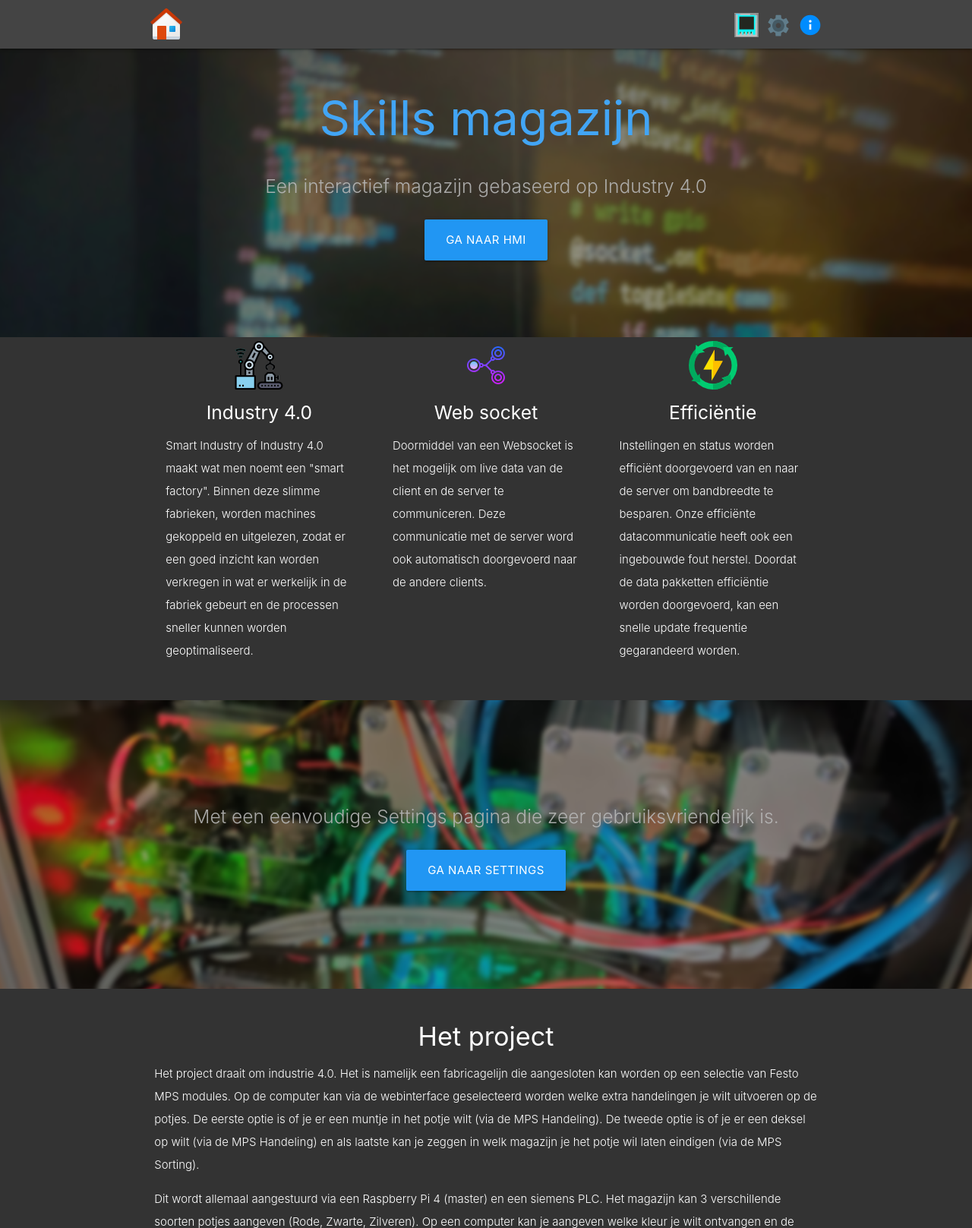
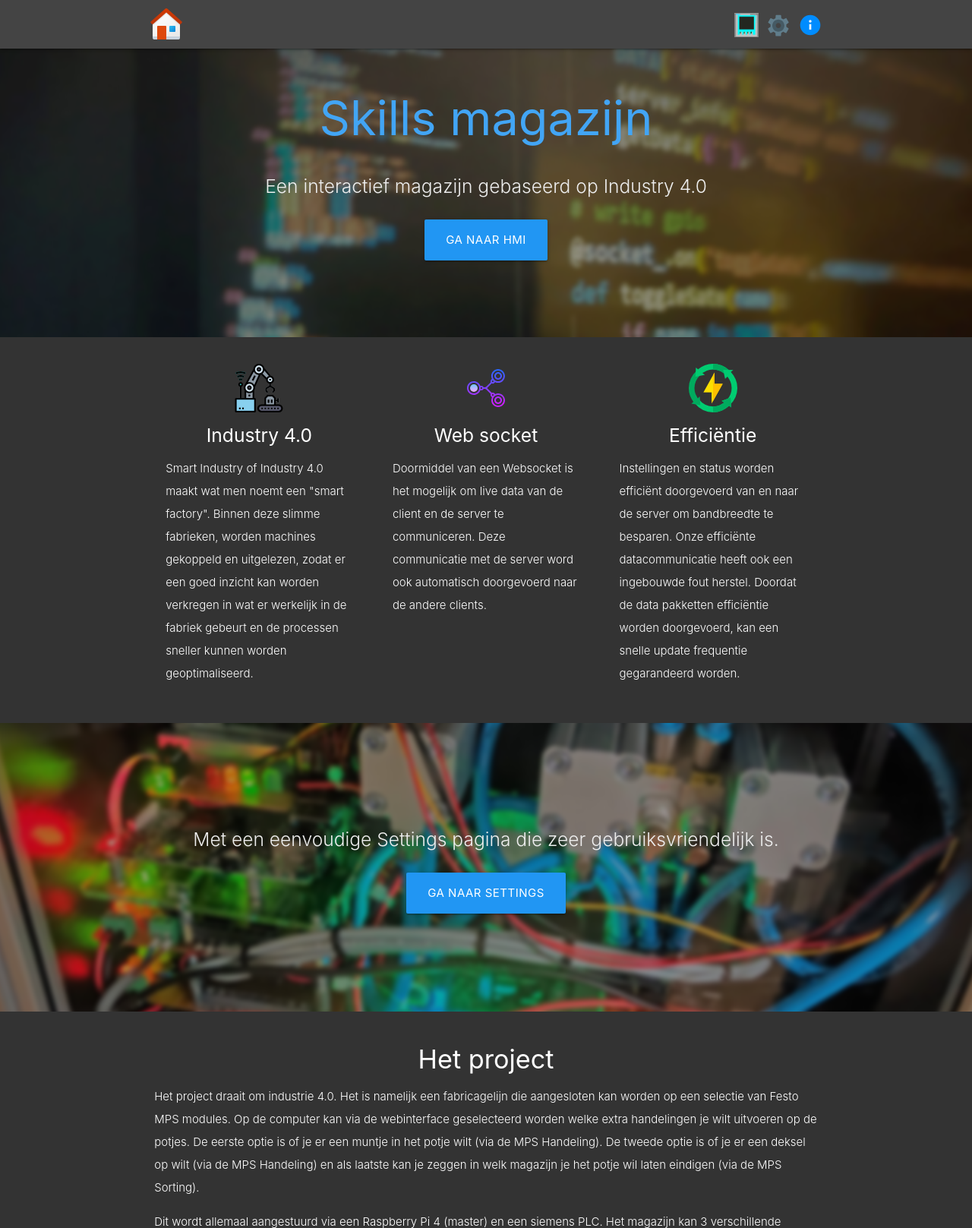
Before and after one commit to Tommydw/Skills_magazijn-Summa_College, a Flask app: page / in a window 1280 px wide. Shown: the top 1617 px of the page at 76% size. Run offline with Flask 2, Linux system fonts and the light colour scheme; some libraries are stand-ins or nearby versions.

Commit message:
Edit icon padding front page

```diff
--- a/skills/Templates/index.html
+++ b/skills/Templates/index.html
@@ -8,7 +8,7 @@
           <br><br>
           <h1 class="header center blue-text text-lighten-1">Skills magazijn</h1>
           <div class="row center">
-            <h5 class="header col s12 light">Een interactief magazijn gebaseerd op Industry 4.0</h5>
+            <h5 class="header col s12 light grey-text text-lighten-3">Een interactief magazijn gebaseerd op Industry 4.0</h5>
             <!-- <p>Groetjes NIEMAND</p> -->
           </div>
           <div class="row center">
@@ -29,7 +29,7 @@
         <div class="row">
           <div class="col s12 m4">
             <div class="icon-block">
-              <h2 class="center" style="margin: -10px 0;"><img height="64px" width="64px" src="{{url_for('static', filename='icons/conveyor.png')}}"></h2>
+              <h2 class="center" style="margin: -10px 0; padding-top: 30px;"><img height="64px" width="64px" src="{{url_for('static', filename='icons/conveyor.png')}}"></h2>
               <h5 class="center">Industry 4.0</h5>
 
               <p class="light">Smart Industry of Industry 4.0 maakt wat men noemt een "smart factory". Binnen deze slimme fabrieken, worden machines gekoppeld en uitgelezen, zodat er een goed inzicht kan worden verkregen in wat er werkelijk in de fabriek gebeurt en de processen sneller kunnen worden geoptimaliseerd.</p>
@@ -38,7 +38,7 @@
 
           <div class="col s12 m4">
             <div class="icon-block">
-              <h2 class="center" style="margin: -10px 0;"><embed height="64px" width="64px"  src="{{url_for('static', filename='icons/connect.svg')}}"></h2>
+              <h2 class="center" style="margin: -10px 0; padding-top: 30px;"><embed height="64px" width="64px"  src="{{url_for('static', filename='icons/connect.svg')}}"></h2>
               <h5 class="center">Web socket</h5>
 
               <p class="light">Doormiddel van een Websocket is het mogelijk om live data van de client en de server te communiceren. Deze communicatie met de server word ook automatisch doorgevoerd naar de andere clients. </p>
@@ -47,7 +47,7 @@
 
           <div class="col s12 m4">
             <div class="icon-block">
-              <h2 class="center" style="margin: -10px 0;"><img height="64px" width="64px"  src="{{url_for('static', filename='icons/energy.png')}}"></h2>
+              <h2 class="center" style="margin: -10px 0; padding-top: 30px;"><img height="64px" width="64px"  src="{{url_for('static', filename='icons/energy.png')}}"></h2>
               <h5 class="center">Efficiëntie</h5>
 
               <p class="light">Instellingen en status worden efficiënt doorgevoerd van en naar de server om bandbreedte te besparen. Onze efficiënte datacommunicatie heeft ook een ingebouwde fout herstel. Doordat de data pakketten efficiëntie worden doorgevoerd, kan een snelle update frequentie gegarandeerd worden. </p>
@@ -63,7 +63,7 @@
       <div class="section no-pad-bot">
         <div class="container">
           <div class="row center">
-            <h5 class="header col s12 light">Met een eenvoudige Settings pagina die zeer gebruiksvriendelijk is.</h5>
+            <h5 class="header col s12 light grey-text text-lighten-3">Met een eenvoudige Settings pagina die zeer gebruiksvriendelijk is.</h5>
           </div>
           <div class="row center">
             <a href="{{url_for('settings')}}" id="homePageButton" class="btn-large waves-effect waves-light blue">Ga naar Settings</a>
```
